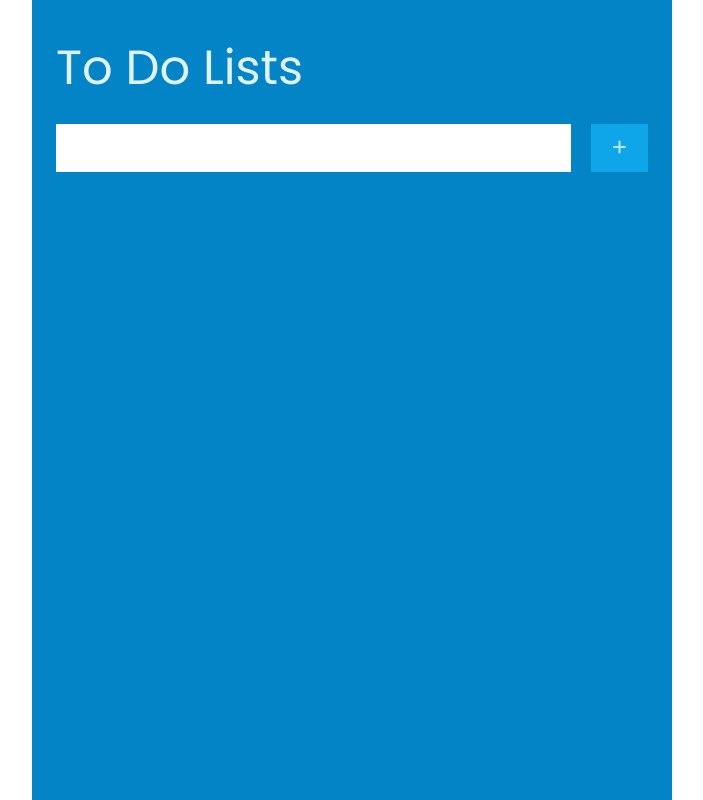
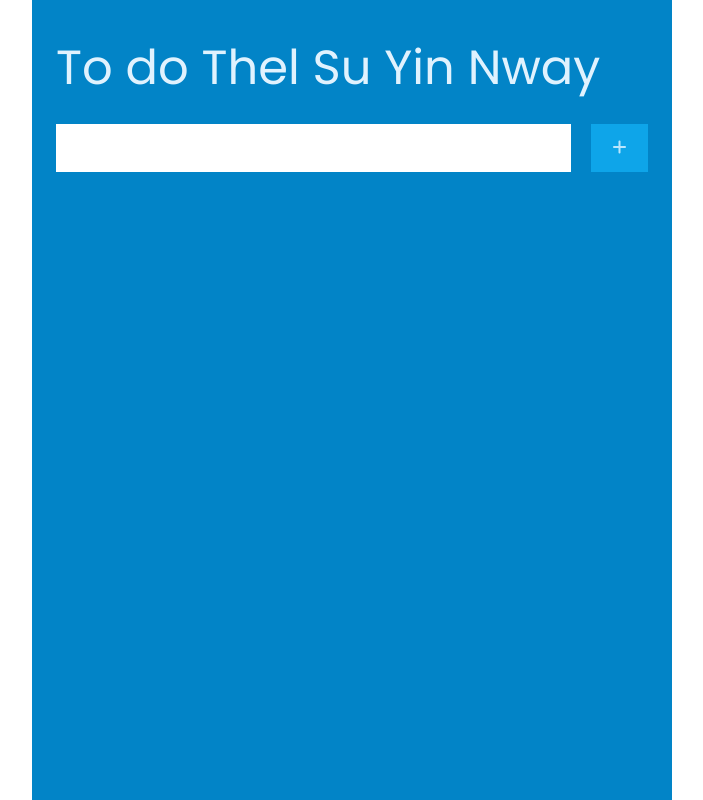
Before and after one commit to nyozin123/todo-, a website built with Vite: page index.html in a window 1280 px wide. Shown: the whole page, without its empty margins (288-991 px from the left). Built offline with nearby package versions, Linux system fonts and the light colour scheme; a web font is replaced by a local one.

Commit message:
update todo

```diff
--- a/index.html
+++ b/index.html
@@ -15,7 +15,7 @@
     <main>
         <div class="w-full md:w-[80%] lg:w-[50%] bg-sky-600 h-screen mx-auto px-3 md:px-6 py-8">
             <div>
-                <h2 class="text-[48px] text-sky-100">To Do Lists</h2>
+                <h2 class="text-[48px] text-sky-100">To do Thel Su Yin Nway</h2>
             </div>
             <form id="frm-task">
                 <div class="w-full flex items-center gap-2 md:gap-5 mt-5">
```
